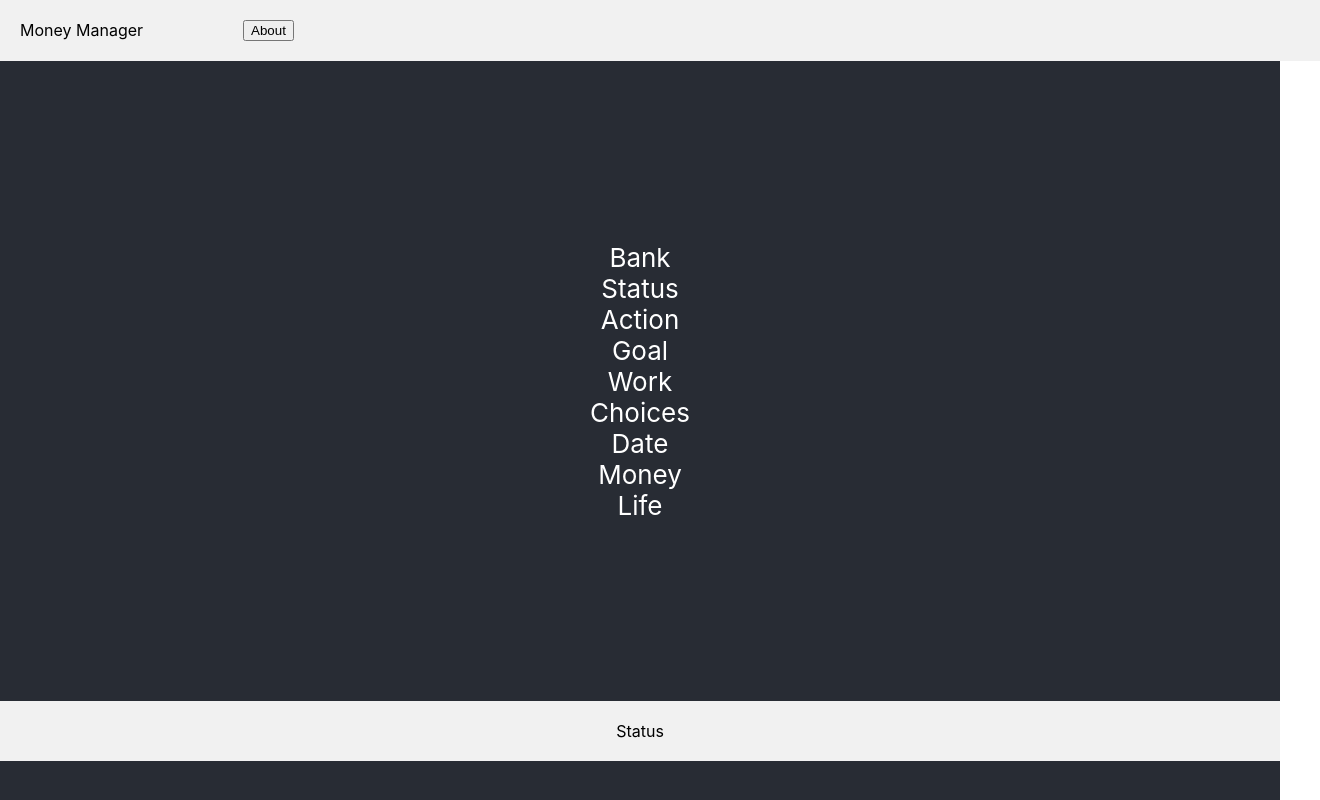
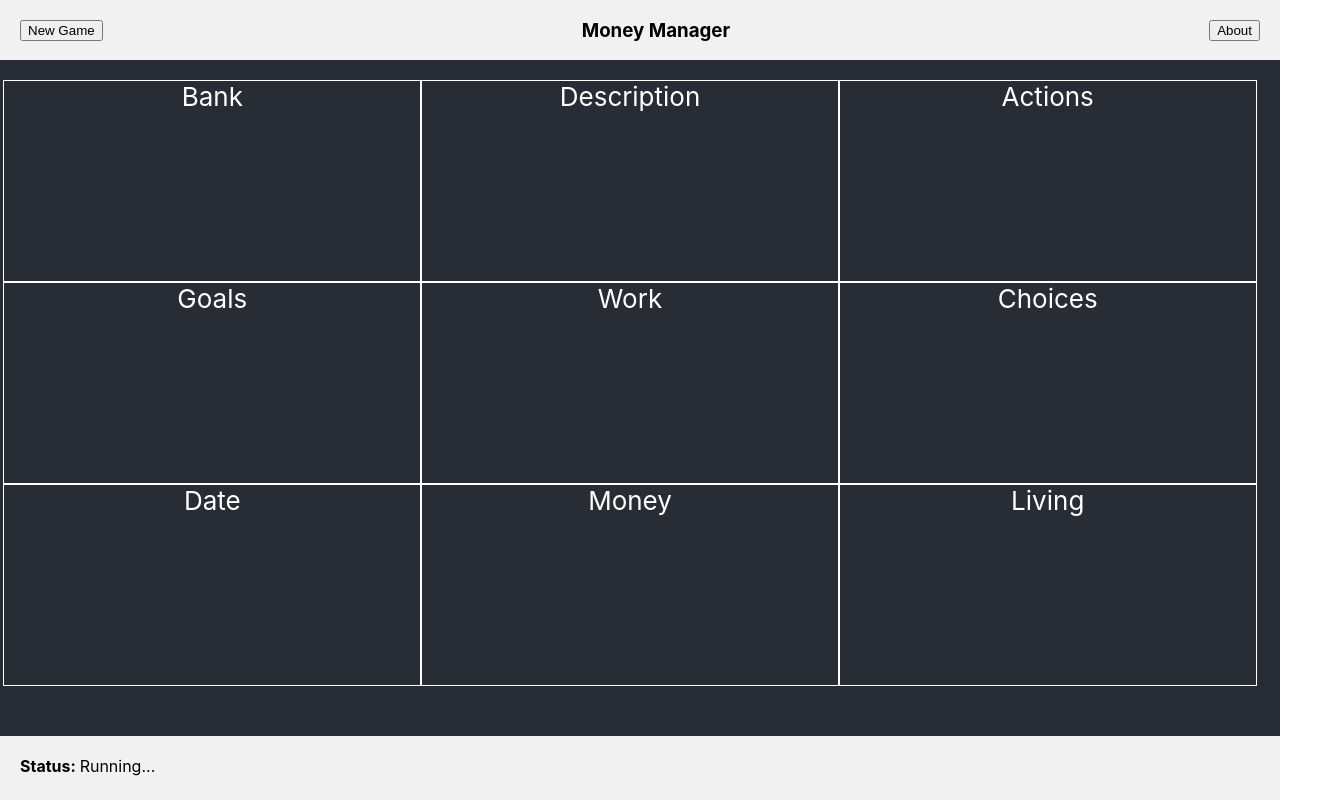
Before and after one commit to zskelton/MoneyManager, a React (Create React App) app: page / in a window 1280 px wide. Shown: the whole page, 1320 px wide, since content can reach past the window. Built offline with nearby package versions, Linux system fonts and the light colour scheme.

Commit message:
layout complete, ready for components

```diff
--- a/src/About/index.jsx
+++ b/src/About/index.jsx
@@ -11,7 +11,8 @@ function About() {
     <div>
       <button type="button" onClick={handleOK}>About</button>
       <dialog open={open} id="about" className="About">
-        <p>Greetings, one and all!</p>
+        <h3>Money Manager v1.0</h3>
+        <p>Skelton Networks &copy;2022</p>
         <form method="dialog">
           <button type="button" onClick={handleOK}>OK</button>
         </form>
--- a/src/App.css
+++ b/src/App.css
@@ -1,35 +1,83 @@
+/* Whole Page */
 .Layout {
+  background-color: #282c34;
   text-align: center;
   height: 100vh;
-  background-color: #282c34;
+  width: 100vw;
+  overflow: hidden;
 }
 
+/* Header */
 .Header {
   background-color: #f1f1f1;
-  padding: 20px;
+  display: flex;
   height: 10%;
-  width: 100%;
+  flex-direction: row;
+  align-items: center;
+  justify-content: space-between;
   overflow: hidden;
-  display: flex;
 }
+.Header #menu {
+  margin-left: 20px;
+  margin-right: auto;
+}
+.Header #title {
+  flex: 1;
+}
+.Header #about {
+  margin-right: 20px;
+  margin-left: auto;
+}
+/* TODO: Left/Right Margins defined in jsx */
 
+/* Game */
 .Game {
+  color: white;
   background-color: #282c34;
   display: flex;
   flex-direction: column;
   align-items: center;
   justify-content: center;
   font-size: calc(10px + 2vmin);
-  color: white;
-  height: 80vh;
+  height: 87%;
+  width: 100%;
   overflow: hidden;
 }
+.Game #game {
+  padding: 20px;
+}
+.Game .container {
+  display: flex;
+  flex-wrap: nowrap;
+  flex-direction: row;
+  justify-content: center;
+  align-items: center;
+  width: calc(100% - 20px);
+  height: calc(87% - 20px);
+}
+.Game .item {
+  border: 1px solid white;
+  height: 25vh;
+  width: 33vw;
+}
 
+/* Footer */
 .Footer {
   background-color: #f1f1f1;
+  position: absolute;
+  text-align: left;
+  height: 3%;
+  left: 0;
+  right: 0;
+  bottom: 0;
   padding: 20px;
-  height: 10%;
   overflow: hidden;
+}
+.Footer #type {
+  font-weight: bold;
+}
+.Footer #text {
+  font-weight: 400;
 }
 
 .About {
--- a/src/Game/Components/Footer.jsx
+++ b/src/Game/Components/Footer.jsx
@@ -1,11 +1,21 @@
 import React from 'react';
+import PropTypes from 'prop-types';
 
-function Footer() {
+function Footer(props) {
+  const { statusText } = props;
+
   return (
     <div id="footer" className="Footer">
-      <div id="status">Status</div>
+      <span id="type">{'Status: '}</span>
+      <span id="text">{statusText}</span>
     </div>
   );
 }
+Footer.propTypes = {
+  statusText: PropTypes.string,
+};
+Footer.defaultProps = {
+  statusText: '',
+};
 
 export default Footer;
--- a/src/Game/Components/Header.jsx
+++ b/src/Game/Components/Header.jsx
@@ -2,10 +2,22 @@ import React from 'react';
 import About from '../../About';
 
 function Header() {
+  const handleNewGame = () => {
+    // eslint-disable-next-line no-alert
+    alert('New Game!');
+  };
+
   return (
     <div id="header" className="Header">
-      <div id="title" style={{ display: 'inline-block', textAlign: 'center' }}>Money Manager</div>
-      <button type="button" style={{ marginLeft: '100px', display: 'inline-block' }}>About</button>
+      <div id="menu">
+        <button type="button" onClick={handleNewGame}>New Game</button>
+      </div>
+      <div id="title">
+        <h3>Money Manager</h3>
+      </div>
+      <div id="about">
+        <About />
+      </div>
     </div>
   );
 }
--- a/src/Game/index.jsx
+++ b/src/Game/index.jsx
@@ -1,26 +1,54 @@
-import React from 'react';
+import React, { useState } from 'react';
 import Header from './Components/Header';
 import Footer from './Components/Footer';
 
 function Game() {
+  // eslint-disable-next-line no-unused-vars
+  const [statusText, setStatusText] = useState('Running...');
   return (
     <div id="layout">
       {/* Header */}
       <Header />
       {/* Body */}
       <div id="body" className="Game">
-        <div id="bank">Bank</div>
-        <div id="status">Status</div>
-        <div id="action">Action</div>
-        <div id="goal">Goal</div>
-        <div id="work">Work</div>
-        <div id="chioces">Choices</div>
-        <div id="date">Date</div>
-        <div id="money">Money</div>
-        <div id="life">Life</div>
+        <div id="game">
+          <div id="container-toprow" className="container">
+            <div id="item_bank" className="item">
+              Bank
+            </div>
+            <div id="item_description" className="item">
+              Description
+            </div>
+            <div id="item_actions" className="item">
+              Actions
+            </div>
+          </div>
+          <div id="container-middlerow" className="container">
+            <div id="item_goals" className="item">
+              Goals
+            </div>
+            <div id="item_work" className="item">
+              Work
+            </div>
+            <div id="item_choices" className="item">
+              Choices
+            </div>
+          </div>
+          <div id="container-bottomrow" className="container">
+            <div id="item_date" className="item">
+              Date
+            </div>
+            <div id="item_money" className="item">
+              Money
+            </div>
+            <div id="item_living" className="item">
+              Living
+            </div>
+          </div>
+        </div>
       </div>
       {/* Footer */}
-      <Footer />
+      <Footer statusText={statusText} />
     </div>
   );
 }
```
